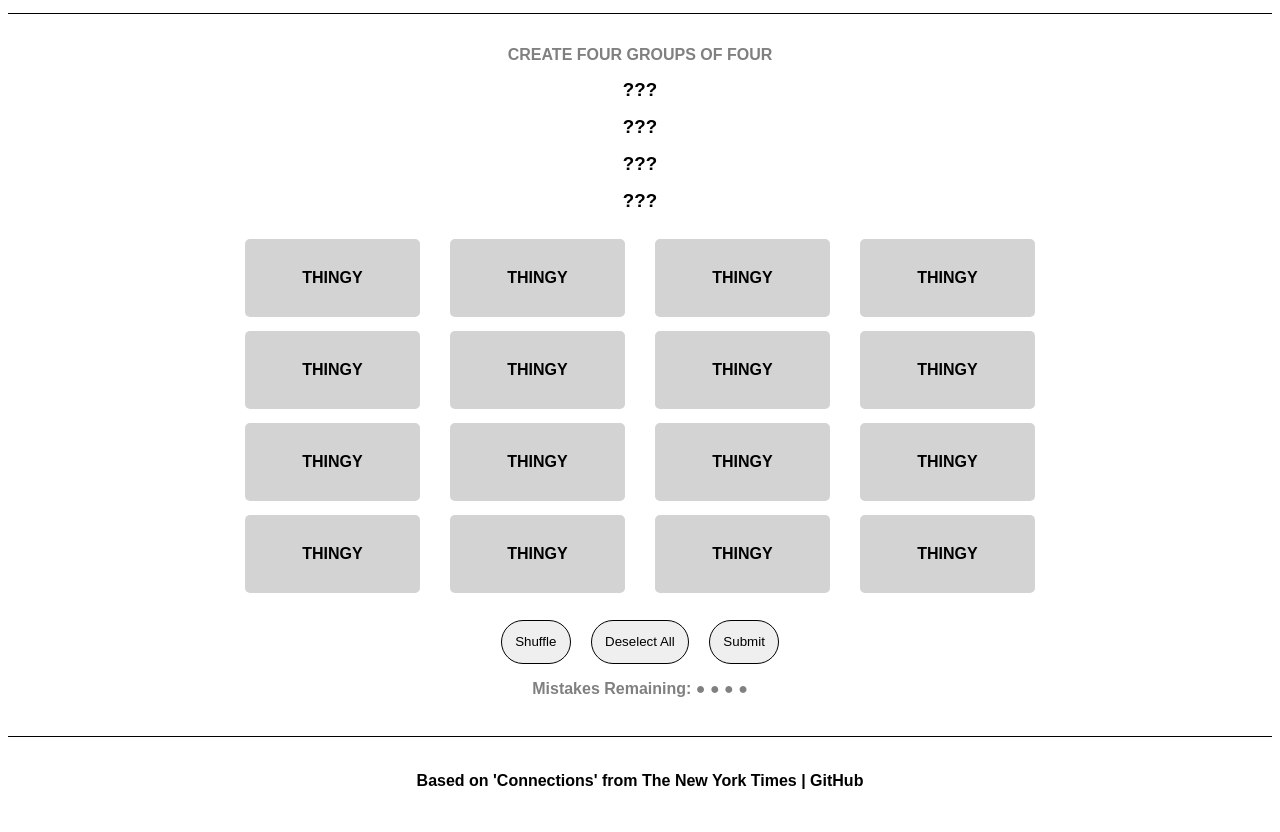
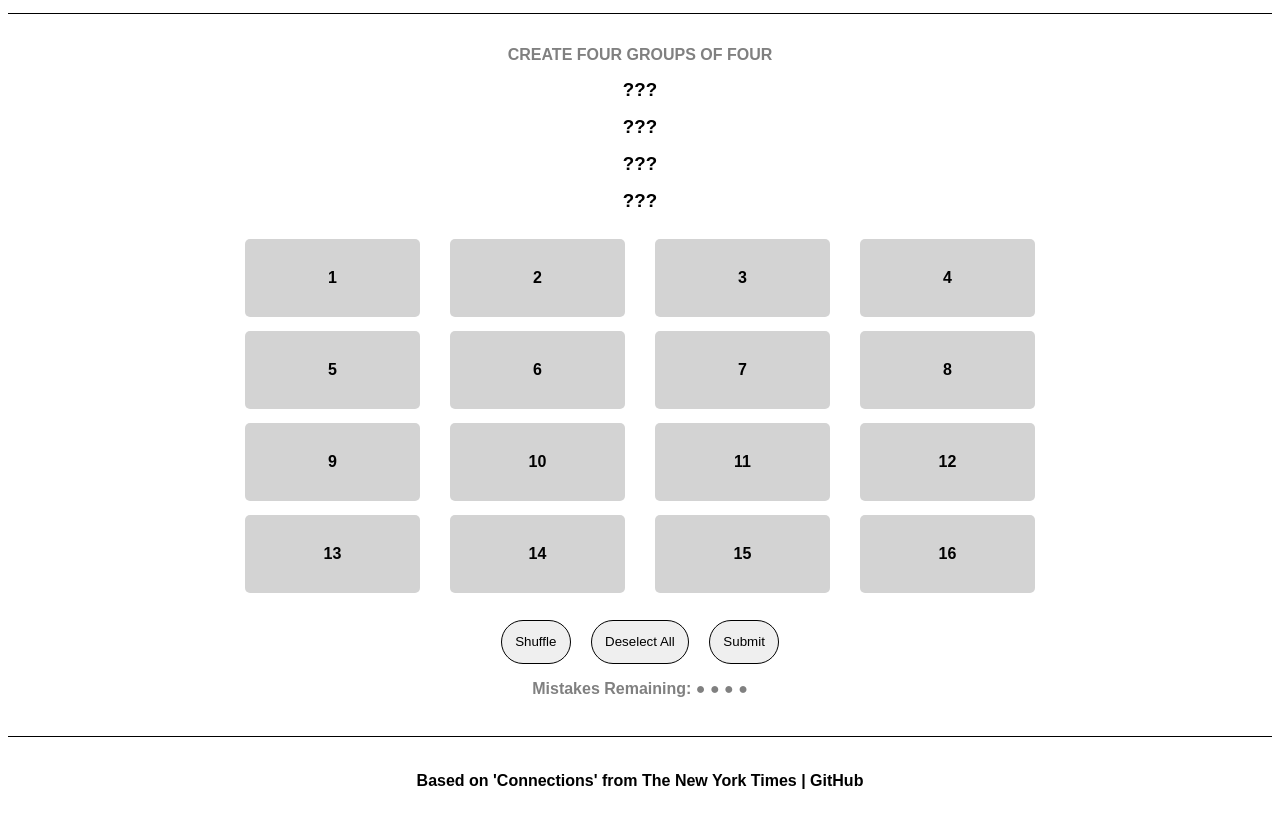
Before and after one commit to jacobi-waldino/ConnectionsLab, a plain HTML site: page play.html in a window 1280 px wide. Shown: the part 92-924 px from the top of the page. Drawn offline with Linux system fonts and the light colour scheme; a web font is replaced by a local one.

Commit message:
Changed name to Connections Lab

```diff
--- a/play.html
+++ b/play.html
@@ -3,12 +3,12 @@
 <head>
     <meta charset="UTF-8">
     <meta name="viewport" content="width=device-width, initial-scale=1.0">
-    <title>Custom Connections | Play</title>
+    <title>Connections Lab | Play</title>
     <link rel="stylesheet" href="./styles/styles.css"> <!-- Link to external CSS file -->
 </head>
 <body>
     <header class="header">
-        <h1 class="title"><a href="./index.html" id="homepage-link">Custom Connections</a></h1>
+        <h1 class="title"><a href="./index.html" id="homepage-link">Connections Lab</a></h1>
         <h2 class="subtitle">Currently awaiting a lawsuit from The New York Times</h2>
     </header>
     <h2 id="play-explanation">Create four groups of four</h2>
@@ -21,22 +21,22 @@
     <div id="play-inner-body">
         <div id="items-container">
             <div id="items-grid-container">
-                <button id="1" class="item-button">thingy</button>
-                <button id="2" class="item-button">thingy</button>
-                <button id="3" class="item-button">thingy</button>
-                <button id="4" class="item-button">thingy</button>
-                <button id="5" class="item-button">thingy</button>
-                <button id="6" class="item-button">thingy</button>
-                <button id="7" class="item-button">thingy</button>
-                <button id="8" class="item-button">thingy</button>
-                <button id="9" class="item-button">thingy</button>
-                <button id="10" class="item-button">thingy</button>
-                <button id="11" class="item-button">thingy</button>
-                <button id="12" class="item-button">thingy</button>
-                <button id="13" class="item-button">thingy</button>
-                <button id="14" class="item-button">thingy</button>
-                <button id="15" class="item-button">thingy</button>
-                <button id="16" class="item-button">thingy</button>
+                <button id="1" class="item-button">1</button>
+                <button id="2" class="item-button">2</button>
+                <button id="3" class="item-button">3</button>
+                <button id="4" class="item-button">4</button>
+                <button id="5" class="item-button">5</button>
+                <button id="6" class="item-button">6</button>
+                <button id="7" class="item-button">7</button>
+                <button id="8" class="item-button">8</button>
+                <button id="9" class="item-button">9</button>
+                <button id="10" class="item-button">10</button>
+                <button id="11" class="item-button">11</button>
+                <button id="12" class="item-button">12</button>
+                <button id="13" class="item-button">13</button>
+                <button id="14" class="item-button">14</button>
+                <button id="15" class="item-button">15</button>
+                <button id="16" class="item-button">16</button>
             </div>
         </div>
     </div>
```
Also changed, not shown: create.html (+2 -2 lines), index.html (+2 -2 lines), README.md.
